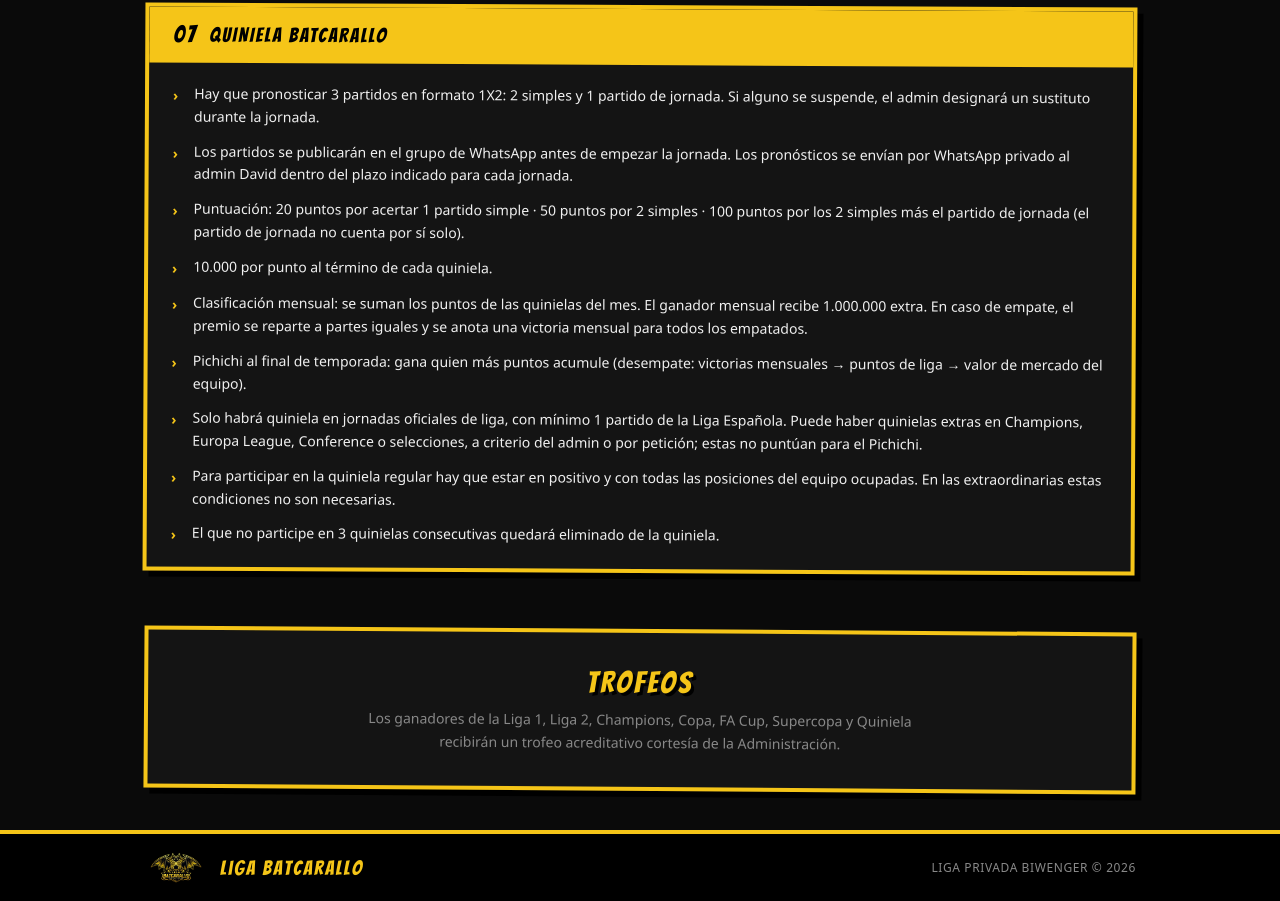
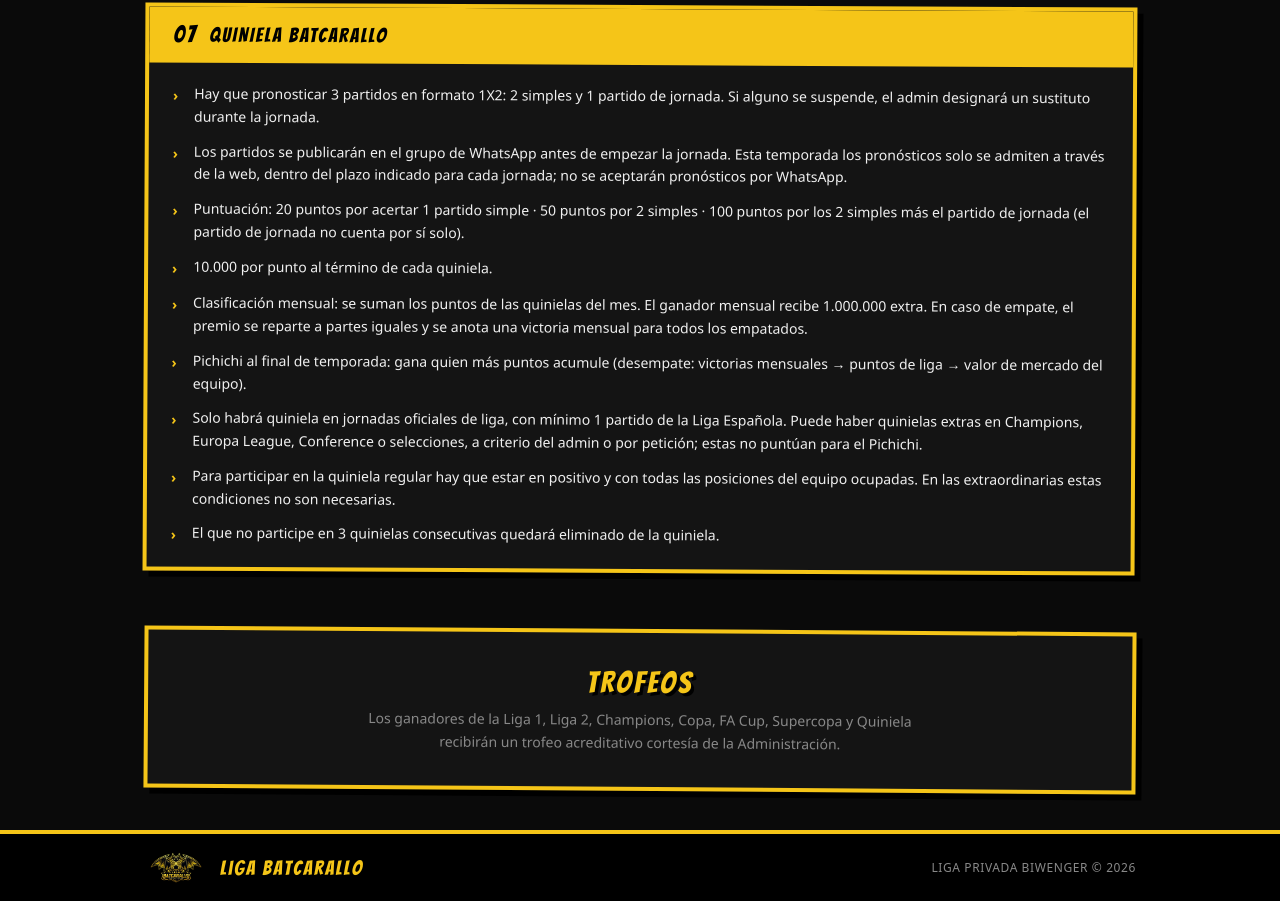
Before and after one commit to aronaldo9/liga-batcarallo, a Next.js app: page /normativa in a window 1280 px wide. Shown: the part 4221-5122 px from the top of the page. Built offline with nearby package versions, Linux system fonts and the light colour scheme; no server answers.

Commit message:
actualizada normativa quiniela

```diff
--- a/data/normativa.js
+++ b/data/normativa.js
@@ -75,7 +75,7 @@ export const normativa = [
     tipo: "normal",
     reglas: [
       "Hay que pronosticar 3 partidos en formato 1X2: 2 simples y 1 partido de jornada. Si alguno se suspende, el admin designará un sustituto durante la jornada.",
-      "Los partidos se publicarán en el grupo de WhatsApp antes de empezar la jornada. Los pronósticos se envían por WhatsApp privado al admin David dentro del plazo indicado para cada jornada.",
+      "Los partidos se publicarán en el grupo de WhatsApp antes de empezar la jornada. Esta temporada los pronósticos solo se admiten a través de la web, dentro del plazo indicado para cada jornada; no se aceptarán pronósticos por WhatsApp.",
       "Puntuación: 20 puntos por acertar 1 partido simple · 50 puntos por 2 simples · 100 puntos por los 2 simples más el partido de jornada (el partido de jornada no cuenta por sí solo).",
       "10.000 por punto al término de cada quiniela.",
       "Clasificación mensual: se suman los puntos de las quinielas del mes. El ganador mensual recibe 1.000.000 extra. En caso de empate, el premio se reparte a partes iguales y se anota una victoria mensual para todos los empatados.",
```
